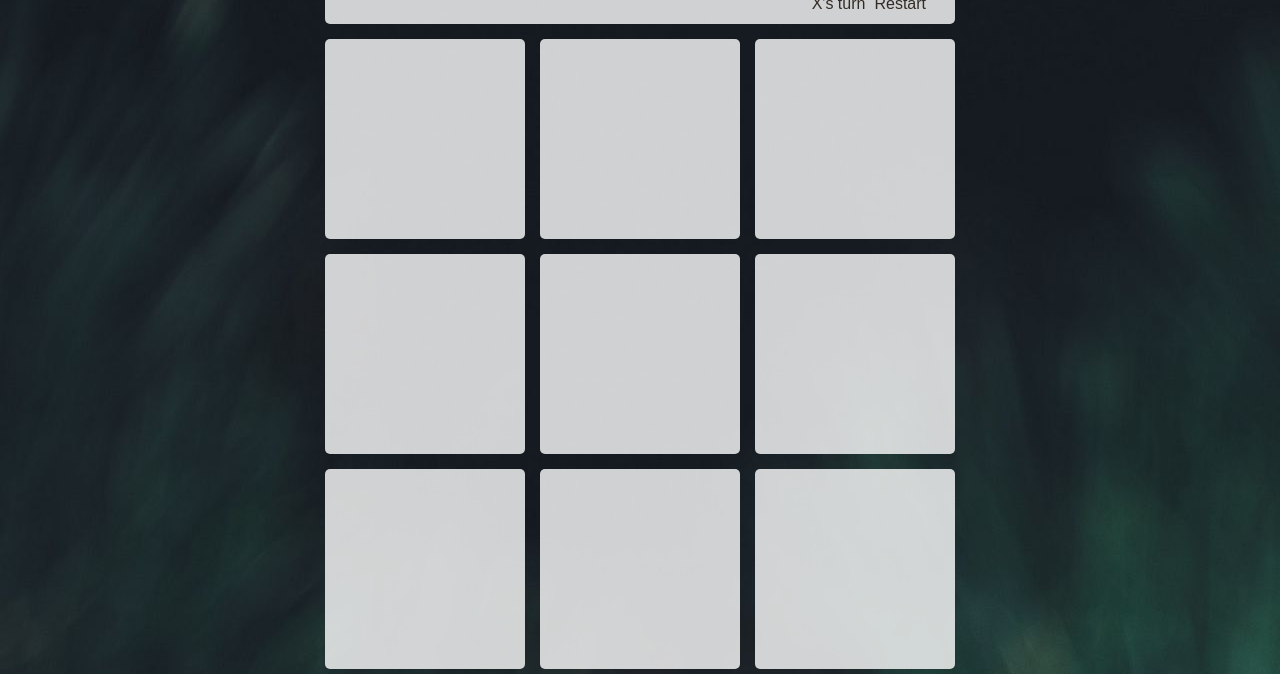
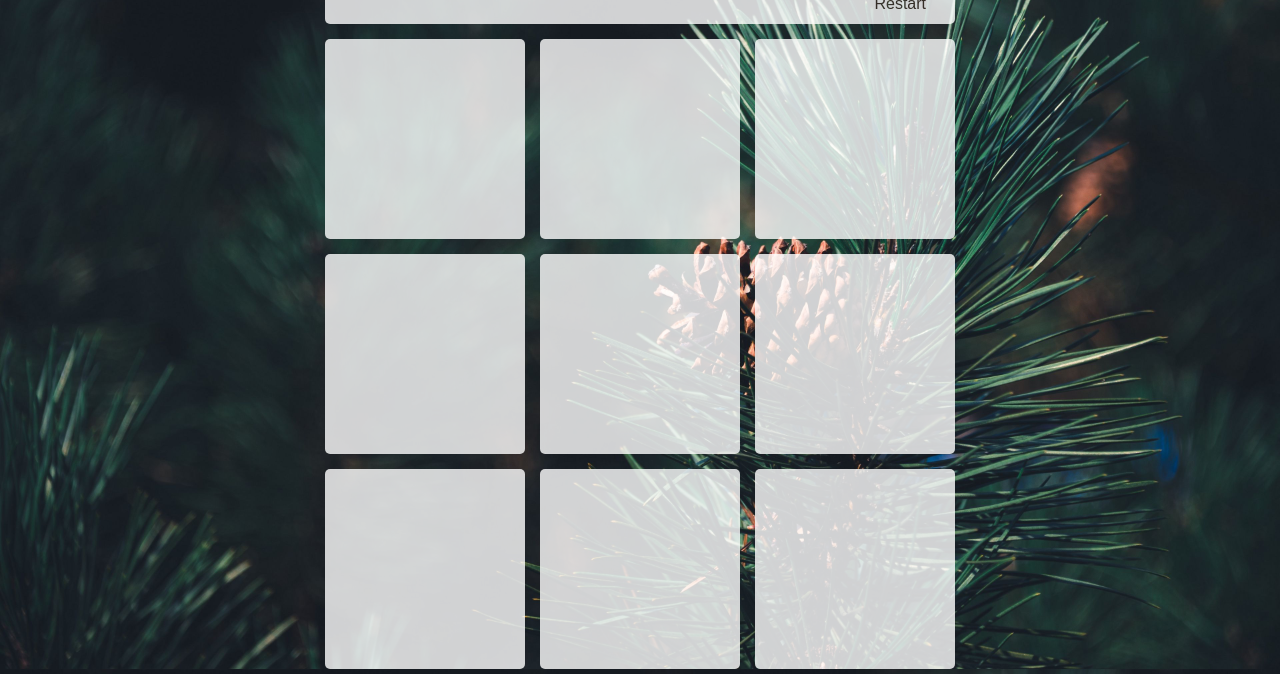
Before and after one commit to davinahouquet/Exo-3-JS-Tic-Tac-Toe-Game, a plain HTML site: page index.html in a window 1280 px wide. Shown: the part 131-805 px from the top of the page. Drawn offline with Linux system fonts and the light colour scheme.

Commit message:
Dernier commit

```diff
--- a/script.js
+++ b/script.js
@@ -6,11 +6,6 @@ carre.classList.add("carre")
 const player1 = "X";
 const player2 = "O";
 let currentPlayer = player1;
-
-const turnMessage = document.createElement("p");
-turnMessage.id = "turn-message";
-turnMessage.innerText = `${currentPlayer}'s turn`;
-document.querySelector(".score").appendChild(turnMessage);
 
 const squares = [];
 
@@ -108,7 +103,6 @@ const winningMessage = document.getElementById("winningMessage");
     if (square.innerText === '') {
       square.innerText = currentPlayer;
       square.classList.add('clicked');
-      square.removeEventListener('click', handleClick); // Remove the event listener
-      handleResultValidation();
+      square.removeEventListener('click', handleClick);
     }
   }
--- a/style.css
+++ b/style.css
@@ -11,6 +11,9 @@
 
 body{
     background-image: url(./assets/background1.jpg);
+    background-size: cover;
+    background-position: center center;
+    background-attachment: fixed;
 }
 
 h1{
@@ -104,7 +107,6 @@ h1{
  }
 
  #turn-message{
-
     font-family: sans-serif;
     color: var(--text-dark);
  }
```
